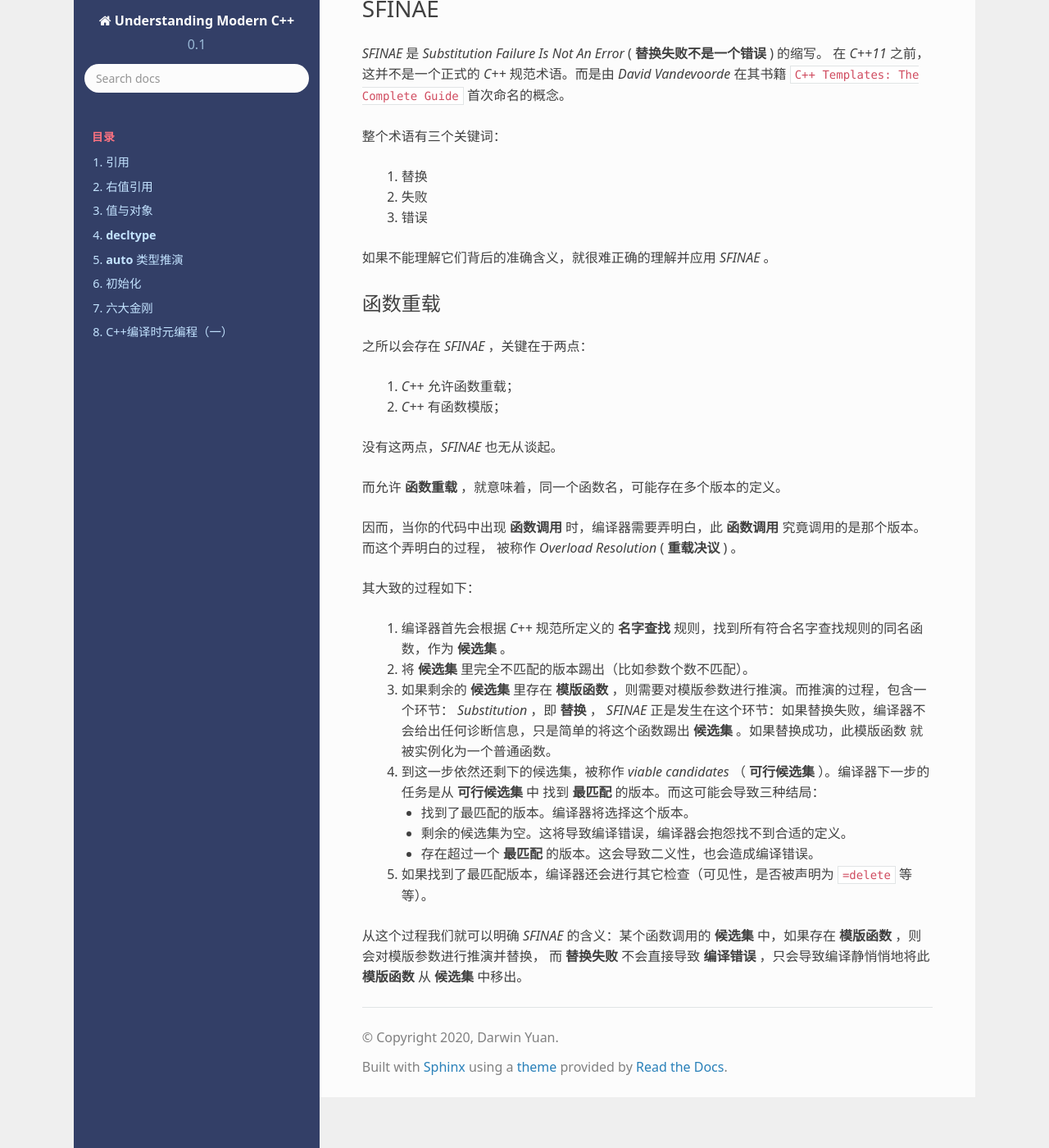
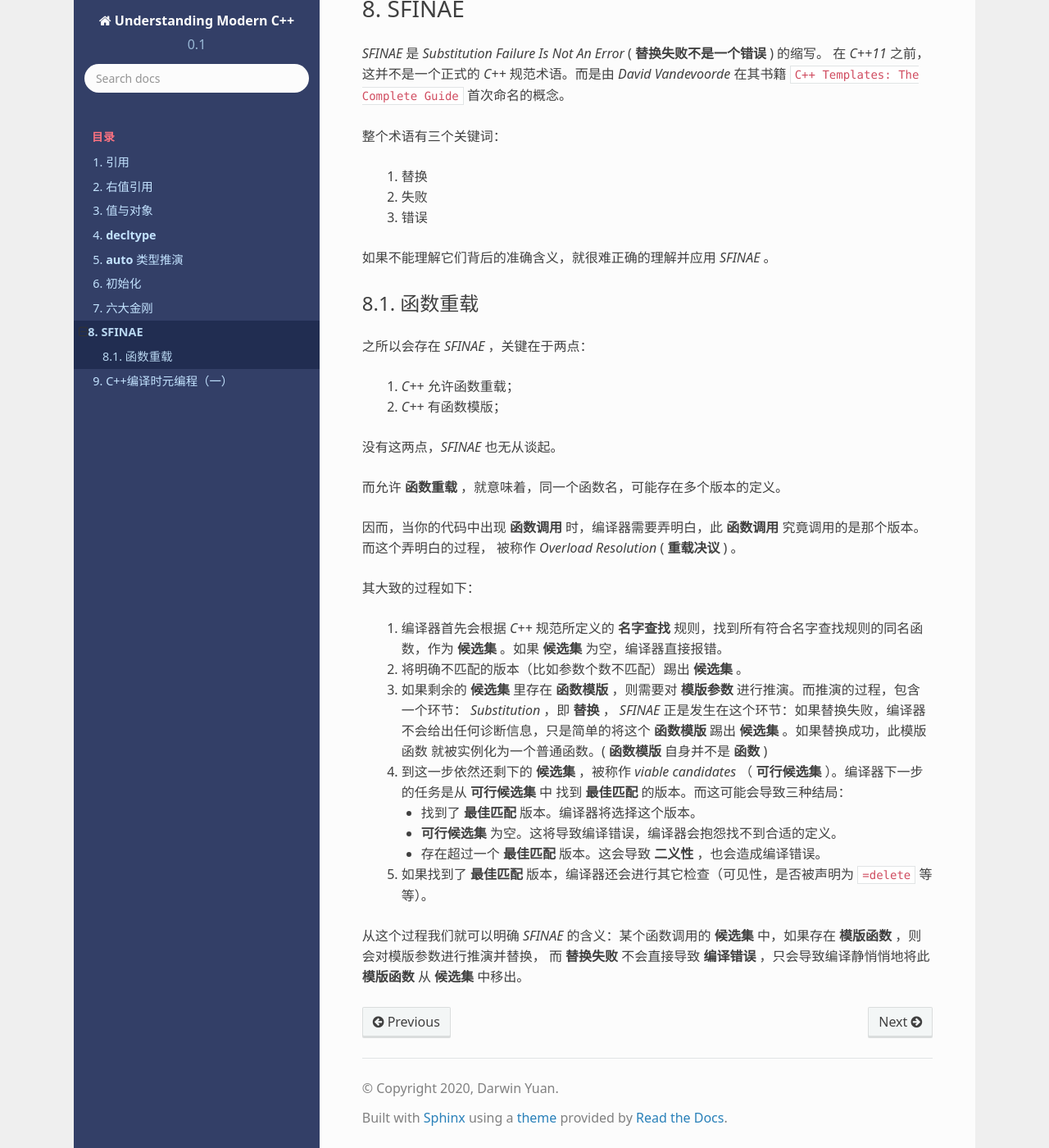
Before and after one commit to godsme/understand_modern_cpp, a Sphinx documentation site: the page built from docs/source/sfinae.rst, in a window 1280 px wide and 1400 px high, scrolled down 111 px. Shown: the whole window at 82% size. Built offline with Sphinx 7.4.7 and the Read the Docs theme 2.0.0, drawn with Linux system fonts in a browser that asks for light colours; formulas are drawn with MathJax 3.

Commit message:
added sfinae

```diff
--- a/docs/source/index.rst
+++ b/docs/source/index.rst
@@ -14,4 +14,5 @@ Understanding Modern C++
    auto
    initialization
    gang_of_6
+   sfinae
    fp
--- a/docs/source/sfinae.rst
+++ b/docs/source/sfinae.rst
@@ -30,19 +30,19 @@ SFINAE
 
 其大致的过程如下：
 
-  1. 编译器首先会根据 `C++` 规范所定义的 **名字查找** 规则，找到所有符合名字查找规则的同名函数，作为 **候选集** 。
-  2. 将 **候选集** 里完全不匹配的版本踢出（比如参数个数不匹配）。
-  3. 如果剩余的 **候选集** 里存在 **模版函数** ，则需要对模版参数进行推演。而推演的过程，包含一个环节： `Substitution` ，即 **替换** ，
-     `SFINAE` 正是发生在这个环节：如果替换失败，编译器不会给出任何诊断信息，只是简单的将这个函数踢出 **候选集** 。如果替换成功，此模版函数
-     就被实例化为一个普通函数。
-  4. 到这一步依然还剩下的候选集，被称作 `viable candidates` （ **可行候选集** ）。编译器下一步的任务是从 **可行候选集** 中
-     找到 **最匹配** 的版本。而这可能会导致三种结局：
+  1. 编译器首先会根据 `C++` 规范所定义的 **名字查找** 规则，找到所有符合名字查找规则的同名函数，作为 **候选集** 。如果 **候选集** 为空，编译器直接报错。
+  2. 将明确不匹配的版本（比如参数个数不匹配）踢出 **候选集** 。
+  3. 如果剩余的 **候选集** 里存在 **函数模版** ，则需要对 **模版参数** 进行推演。而推演的过程，包含一个环节： `Substitution` ，即 **替换** ，
+     `SFINAE` 正是发生在这个环节：如果替换失败，编译器不会给出任何诊断信息，只是简单的将这个 **函数模版** 踢出 **候选集** 。如果替换成功，此模版函数
+     就被实例化为一个普通函数。( **函数模版** 自身并不是 **函数** )
+  4. 到这一步依然还剩下的 **候选集** ，被称作 `viable candidates` （ **可行候选集** ）。编译器下一步的任务是从 **可行候选集** 中
+     找到 **最佳匹配** 的版本。而这可能会导致三种结局：
 
-     - 找到了最匹配的版本。编译器将选择这个版本。
-     - 剩余的候选集为空。这将导致编译错误，编译器会抱怨找不到合适的定义。
-     - 存在超过一个 **最匹配** 的版本。这会导致二义性，也会造成编译错误。
+     - 找到了 **最佳匹配** 版本。编译器将选择这个版本。
+     - **可行候选集** 为空。这将导致编译错误，编译器会抱怨找不到合适的定义。
+     - 存在超过一个 **最佳匹配** 版本。这会导致 **二义性** ，也会造成编译错误。
 
-  5. 如果找到了最匹配版本，编译器还会进行其它检查（可见性，是否被声明为 ``=delete`` 等等）。
+  5. 如果找到了 **最佳匹配** 版本，编译器还会进行其它检查（可见性，是否被声明为 ``=delete`` 等等）。
 
 从这个过程我们就可以明确 `SFINAE` 的含义：某个函数调用的 **候选集** 中，如果存在 **模版函数** ，则会对模版参数进行推演并替换，
 而 **替换失败** 不会直接导致 **编译错误** ，只会导致编译静悄悄地将此 **模版函数** 从 **候选集** 中移出。
```
